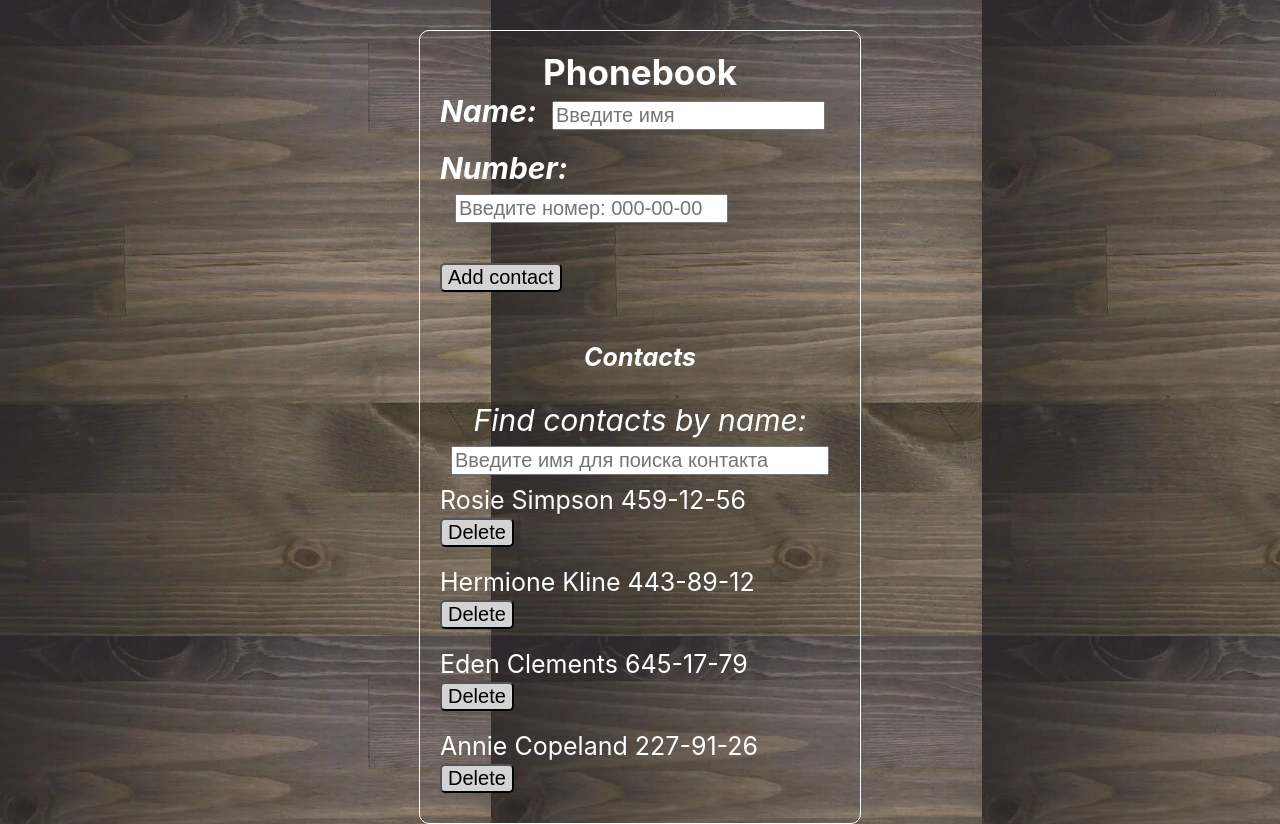
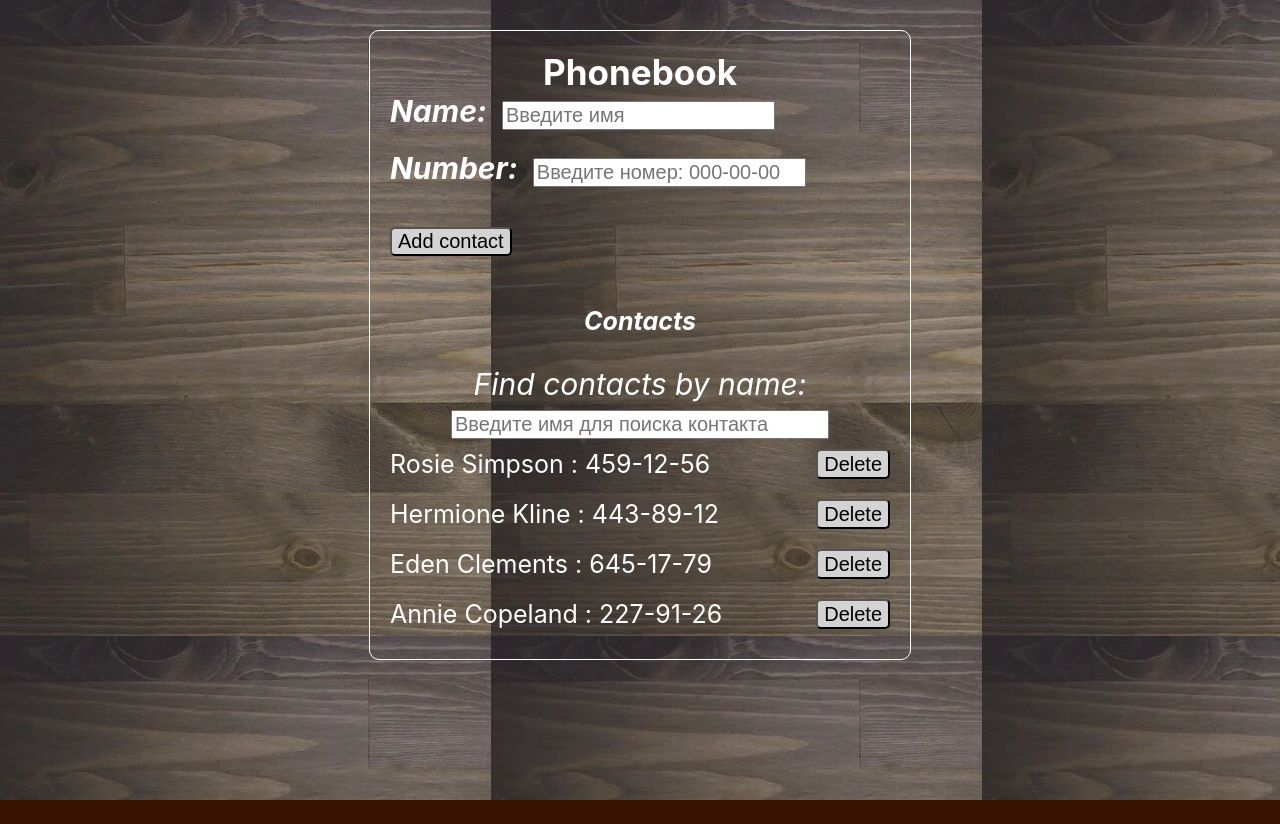
Before and after one commit to RomanKorotaev/goit-react-hw-02-phonebook, a React (Create React App) app: page / in a window 1280 px wide. After the commit the page ends 800 px from the top, so only its background shows below. Built offline with nearby package versions, Linux system fonts and the light colour scheme.

Commit message:
Подправлены стили кнопок удаления

```diff
--- a/src/App.module.css
+++ b/src/App.module.css
@@ -25,7 +25,7 @@ body {
 }
 
 .container {
-  width: 400px;
+  width: 500px;
   height: auto;
 
   padding: 20px;
--- a/src/components/ContactsList/ContacsList.js
+++ b/src/components/ContactsList/ContacsList.js
@@ -10,7 +10,7 @@ class ContactsList extends Component {
         {/* <span className= {s.contactsListTitle}>Contacts</span> */}
         {contacts.map(({id, name, number}) => (
           <li  className= {s.item} key = {id}>
-            <p> <span> {name}</span> <span>{number}</span></p >
+            <p> <span> {name} : </span> <span>{number}</span></p >
 
             <button type="button"
             className ={s.deleteBtn}
--- a/src/components/ContactsList/ContactsList.module.css
+++ b/src/components/ContactsList/ContactsList.module.css
@@ -10,6 +10,10 @@
 }
 
 .item {
+
+   display: flex;
+   justify-content: space-between;
+
     color: white;
     font-size: 25px;
 
@@ -21,6 +25,7 @@
 .ContactsListStyle{
   list-style: none;
   border-radius: 0px 0px 15px 15px;
+
 }
 
 
```
